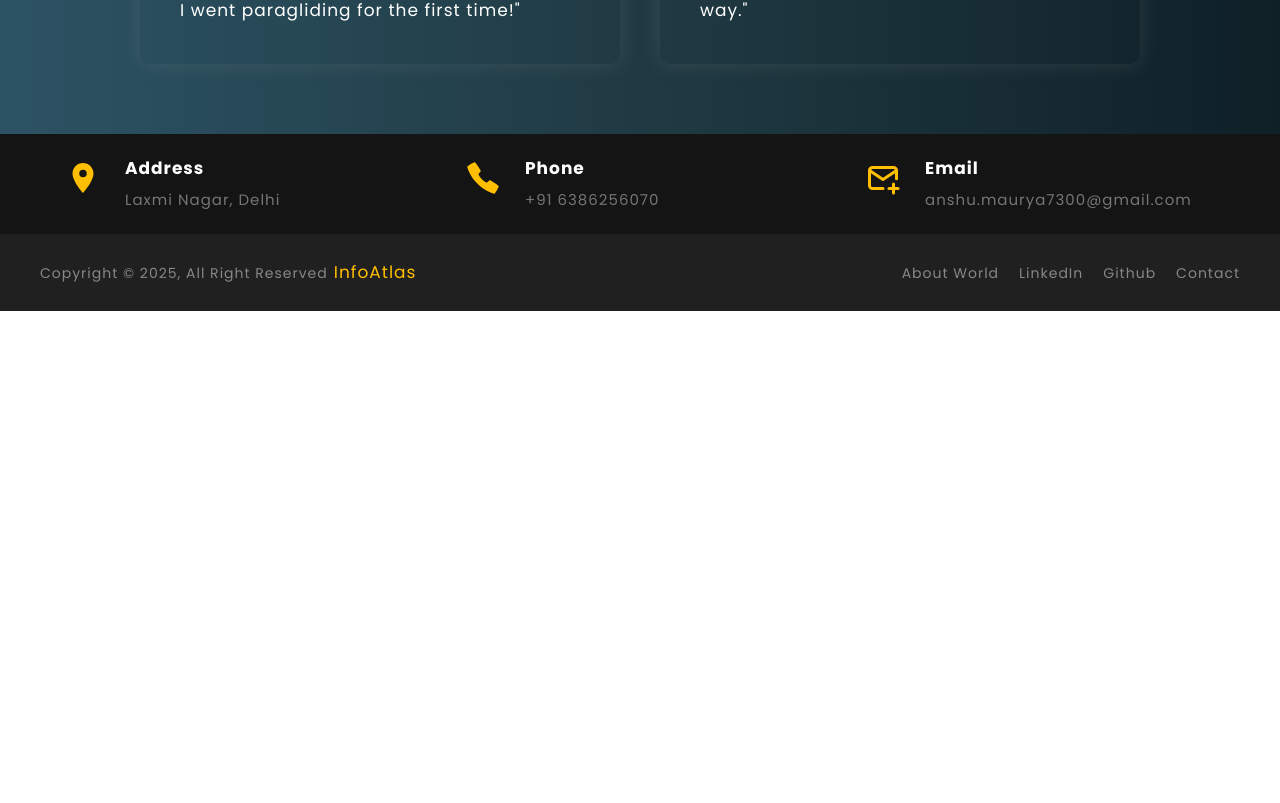
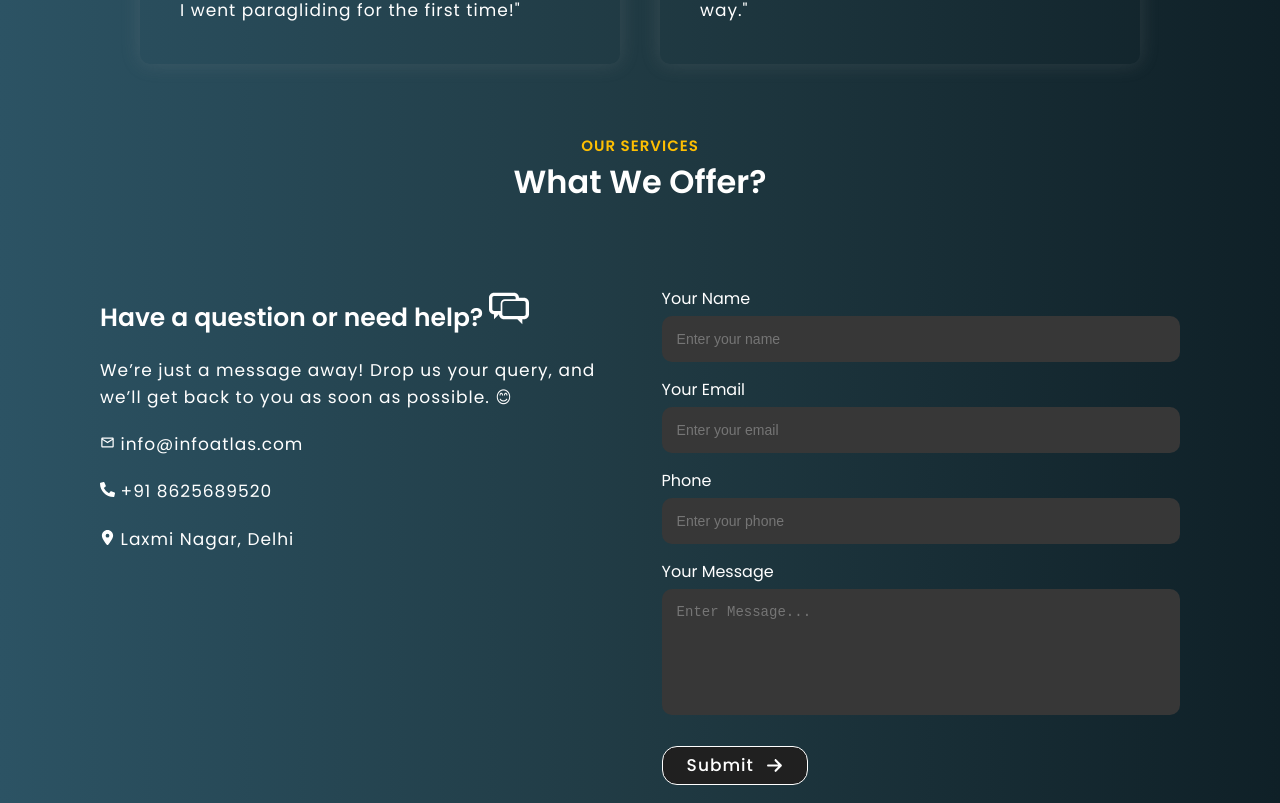
Before and after one commit to anshudevelope/InfoAtlas, a React (Vite) app: page / in a window 1280 px wide. Shown: the part 2577-3380 px from the top of the page. Before the commit the page ends 2888 px from the top, so only its background shows below. Built offline with nearby package versions, Linux system fonts and the light colour scheme.

Commit message:
web3 forms integrated

```diff
--- /dev/null
+++ b/src/Components/UI Components/Contact Form/ContactForm.css
@@ -0,0 +1,63 @@
+.contact{
+     margin: 80px auto;
+     max-width: 90%;
+     display: flex;
+     align-items: top;
+     justify-content: space-between;
+}
+
+.contact-col{
+    flex-basis: 48%;
+}
+
+.contact-col h3{
+    font-weight: 600;
+    font-size: 25px;
+    margin-bottom: 20px;
+}
+
+.contact-col ul li{
+    margin: 20px auto;
+}
+
+.contact form input,
+.contact form textarea{
+    display: block;
+    width: 100%;
+    background: #373737;
+    padding: 15px;
+    border: 0;
+    outline: 0;
+    color: #ffffff;
+    margin-bottom: 15px;
+    margin-top: 5px;
+    resize: none;
+    font-size: 14px;
+    border-radius: 10px;
+}
+
+.contact form input:focus,
+.contact form textarea:focus{
+    border: 1px solid #fff;
+}
+
+.contact-col span{
+    display: block;
+    margin: 15px 0;
+    font-size: 15px;
+}
+
+label{
+    font-size: 16px;
+}
+
+/* Media Query */
+@media (max-width: 700px) {
+    .contact{
+        display: block;
+    }
+
+    .contact-col{
+        padding: 20px;
+    }
+}
--- /dev/null
+++ b/src/Components/UI Components/Contact Form/ContactForm.jsx
@@ -0,0 +1,72 @@
+import React from 'react'
+import './ContactForm.css'
+import { TiMessages } from "react-icons/ti";
+import { MdOutlineMail } from "react-icons/md";
+import { FaPhoneAlt } from "react-icons/fa";
+import { FaLocationDot } from "react-icons/fa6";
+import { FaArrowRight } from "react-icons/fa6";
+
+
+const ContactForm = () => {
+
+    const [result, setResult] = React.useState("");
+
+    const onSubmit = async (event) => {
+        event.preventDefault();
+        setResult("Sending....");
+        const formData = new FormData(event.target);
+
+        formData.append("access_key", "253166e7-53ff-4c69-b4cc-a3781066eab6");
+
+        const response = await fetch("https://api.web3forms.com/submit", {
+            method: "POST",
+            body: formData
+        });
+
+        const data = await response.json();
+
+        if (data.success) {
+            setResult("Form Submitted Successfully");
+            event.target.reset();
+        } else {
+            console.log("Error", data);
+            setResult(data.message);
+        }
+    };
+
+    return (
+        <div className='container'>
+            <div className='title'>
+                <p>OUR SERVICES</p>
+                <h2>What We Offer?</h2>
+            </div>
+            <div className="contact">
+                <div className="contact-col">
+                    <h3>Have a question or need help? <TiMessages size={40} /></h3>
+                    <p>We’re just a message away! Drop us your query, and we’ll get back to you as soon as possible. 😊</p>
+                    <ul>
+                        <li><MdOutlineMail size={15} /> info@infoatlas.com</li>
+                        <li><FaPhoneAlt size={15} /> +91 8625689520</li>
+                        <li><FaLocationDot size={15} /> Laxmi Nagar, Delhi</li>
+                    </ul>
+                </div>
+                <div className="contact-col">
+                    <form onSubmit={onSubmit}>
+                        <label>Your Name</label>
+                        <input type="text" name='name' placeholder='Enter your name' required />
+                        <label>Your Email</label>
+                        <input type="email" name='email' placeholder='Enter your email' required />
+                        <label>Phone</label>
+                        <input type="tel" name="phone" placeholder='Enter your phone' required />
+                        <label>Your Message</label>
+                        <textarea name="message" rows={6} placeholder='Enter Message...'></textarea>
+                        <button type="submit">Submit <FaArrowRight /></button>
+                    </form>
+                    <span>{result}</span>
+                </div>
+            </div>
+        </div>
+    )
+}
+
+export default ContactForm
--- a/src/Pages/Homepage.jsx
+++ b/src/Pages/Homepage.jsx
@@ -3,6 +3,7 @@ import HeroSection from '../Components/UI Components/HeroSection'
 import HomeAbout from '../Components/HomeSections/HomeAbout'
 import HomeServiceBrief from '../Components/HomeSections/HomeServiceBrief'
 import Testimonials from '../Components/HomeSections/Testimonials'
+import ContactForm from '../Components/UI Components/Contact Form/ContactForm'
 
 const Homepage = () => {
   return (
@@ -11,6 +12,7 @@ const Homepage = () => {
     <HomeServiceBrief />
     <HomeAbout />
     <Testimonials />
+    <ContactForm />
     </>
   )
 }
```
